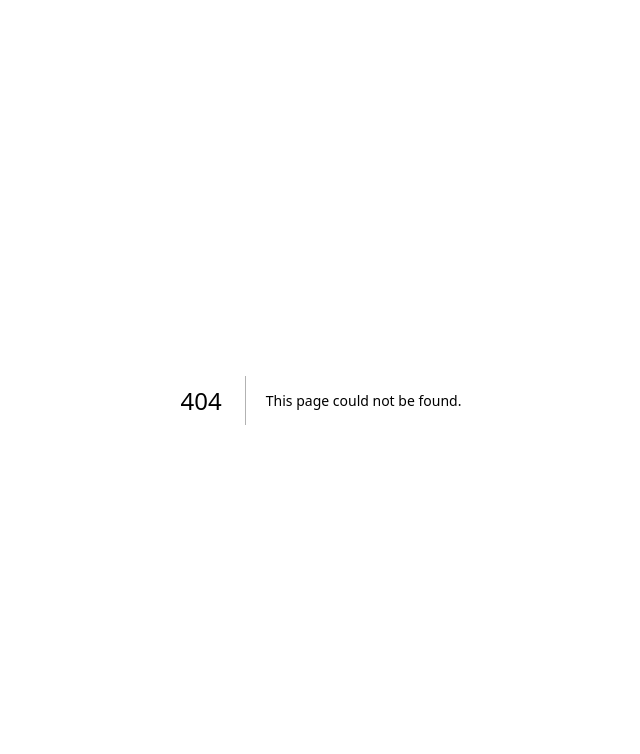
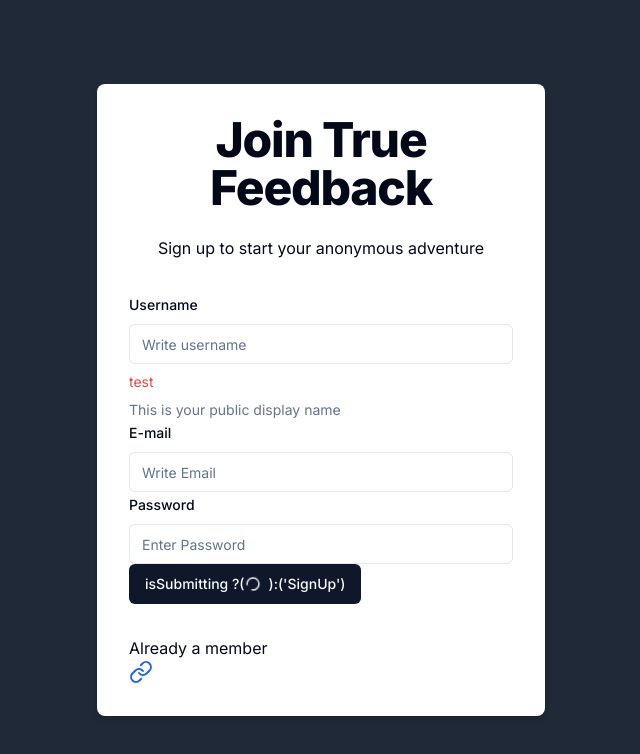
Before and after one commit to parxm/Blind-Text, a Next.js app: page /sign-up in a window 1280 px wide. Before the commit this address had no page. Shown: the top 754 px of the page, without its empty margins (319-959 px from the left). Built offline with nearby package versions, Linux system fonts and the light colour scheme.

Commit message:
designed Signup page

```diff
--- a/src/app/(auth)/sign-in/page.tsx
+++ b/src/app/(auth)/sign-in/page.tsx
@@ -1,81 +1,9 @@
-import { useToast } from "@/components/ui/use-toast";
-import { signUpSchema } from "@/schemas/signUpSchema";
-import { ApiResponse } from "@/types/ApiResponse";
-import { zodResolver } from "@hookform/resolvers/zod";
-import axios, { AxiosError } from "axios";
-import { useRouter } from "next/navigation";
-import { useEffect, useState } from "react";
-import { useForm } from "react-hook-form";
-import { useDebounceValue } from "usehooks-ts";
-import * as z from "zod";
+import React from 'react'
 
 const page = () => {
-  const [username, setusername] = useState("");
-  const [usernamemessage, setusernamemessage] = useState("");
-  const [ischeckingusername, setischeckingusername] = useState(false);
-  const [issubmitting, setissubmitting] = useState(false);
+  return (
+    <div>Sign-In page</div>
+  )
+}
 
-  const debouncedUsername = useDebounceValue(username, 300);
-
-  const { toast } = useToast();
-  const router = useRouter();
-
-  //zod implementation
-
-  const form = useForm<z.infer<typeof signUpSchema>>({
-    resolver: zodResolver(signUpSchema),
-    defaultValues: {
-      username: "",
-      email: "",
-      password: "",
-    },
-  });
-  useEffect(() => {
-    const checkusernameUnique = async () => {
-      if (debouncedUsername) {
-        setischeckingusername(true);
-        setusernamemessage("");
-        try {
-          const response = await axios.get(
-            `/api/check-username-unique?username=${debouncedUsername}`
-          );
-          setusernamemessage(response.data.message);
-        } catch (error) {
-          const axiosError = error as AxiosError<ApiResponse>;
-          setusernamemessage(
-            axiosError.response?.data.message ?? "Error Checking Username"
-          );
-        } finally {
-          setischeckingusername(false);
-        }
-      }
-    };
-    checkusernameUnique();
-  }, [debouncedUsername]);
-  const onSubmit = async (data: z.infer<typeof signUpSchema>) => {
-    setissubmitting(true);
-    try {
-      const response = await axios.post<ApiResponse>("/api/sign-up", data);
-      toast({
-        title: "Success",
-        description: response.data.message,
-      });
-      router.replace(`/verify/${username}`);
-      setissubmitting(false);
-    } catch (error) {
-      console.error("Error in Signup of user", error);
-      const axiosError = error as AxiosError<ApiResponse>;
-      let errorMessage = axiosError.response?.data.message;
-      toast({
-        title: "sign-up failed",
-        description: errorMessage,
-        variant: "destructive",
-      });
-      setissubmitting(false);
-    }
-  };
-
-  return <div>page</div>;
-};
-
-export default page;
+export default page
--- /dev/null
+++ b/src/app/(auth)/sign-up/page.tsx
@@ -0,0 +1,195 @@
+"use client";
+
+import { ApiResponse } from "@/types/ApiResponse";
+import { zodResolver } from "@hookform/resolvers/zod";
+import { useEffect, useState } from "react";
+import { useForm } from "react-hook-form";
+import { useDebounceCallback, useDebounceValue } from "usehooks-ts";
+import * as z from "zod";
+import { Button } from "@/components/ui/button";
+
+import {
+  Form,
+  FormControl,
+  FormDescription,
+  FormField,
+  FormItem,
+  FormLabel,
+  FormMessage,
+} from "@/components/ui/form";
+import { useToast } from "@/components/ui/use-toast";
+import { signUpSchema } from "@/schemas/signUpSchema";
+import axios, { AxiosError } from "axios";
+import { useRouter } from "next/navigation";
+import { Input } from "@/components/ui/input";
+import { Link, Loader, Loader2 } from "lucide-react";
+
+export default function SignUpForm() {
+  const [username, setUsername] = useState("");
+  const [usernameMessage, setUsernameMessage] = useState("");
+  const [isCheckingUsername, setIsCheckingUsername] = useState(false);
+  const [isSubmitting, setIsSubmitting] = useState(false);
+  const debounced= useDebounceCallback(setUsername, 300);
+
+  const router = useRouter();
+  const { toast } = useToast();
+
+  const form = useForm<z.infer<typeof signUpSchema>>({
+    resolver: zodResolver(signUpSchema),
+    defaultValues: {
+      username: "",
+      email: "",
+      password: "",
+    },
+  });
+
+  useEffect(() => {
+    const checkUsernameUnique = async () => {
+      if (username) {
+        setIsCheckingUsername(true);
+        setUsernameMessage(""); // Reset message
+        try {
+          const response = await axios.get<ApiResponse>(
+            `/api/check-username-unique?username=${username}`
+          );
+
+          setUsernameMessage( response.data.message as string);
+        } catch (error) {
+          const axiosError = error as AxiosError<ApiResponse>;
+          setUsernameMessage(
+            axiosError.response?.data.message ?? "Error checking username"
+          );
+        } finally {
+          setIsCheckingUsername(false);
+        }
+      }
+    };
+    checkUsernameUnique();
+  }, [username]);
+
+  const onSubmit = async (data: z.infer<typeof signUpSchema>) => {
+    setIsSubmitting(true);
+    try {
+      const response = await axios.post<ApiResponse>("/api/sign-up", data);
+
+      toast({
+        title: "Success",
+        description: response.data.message,
+      });
+
+      router.replace(`/verify/${username}`);
+
+      setIsSubmitting(false);
+    } catch (error) {
+      console.error("Error during sign-up:", error);
+
+      const axiosError = error as AxiosError<ApiResponse>;
+
+      // Default error message
+      let errorMessage = axiosError.response?.data.message;
+      ("There was a problem with your sign-up. Please try again.");
+
+      toast({
+        title: "Sign Up Failed",
+        description: errorMessage,
+        variant: "destructive",
+      });
+
+      setIsSubmitting(false);
+    }
+  };
+
+  return (
+    <div className="flex justify-center items-center min-h-screen bg-gray-800">
+      <div className="w-full max-w-md p-8 space-y-8 bg-white rounded-lg shadow-md">
+        <div className="text-center">
+          <h1 className="text-4xl font-extrabold tracking-tight lg:text-5xl mb-6">
+            Join True Feedback
+          </h1>
+          <p className="mb-4">Sign up to start your anonymous adventure</p>
+        </div>
+        <Form {...form}>
+          <form onSubmit={form.handleSubmit(onSubmit)}>
+            <FormField
+              control={form.control}
+              name="username"
+              render={({ field }) => (
+                <FormItem>
+                  <FormLabel>Username</FormLabel>
+                  <FormControl>
+                    <Input
+                      placeholder="Write username"
+                      {...field}
+                      onChange={(e) => {
+                        field.onChange(e);
+                        debounced(e.target.value);
+                      }}
+                    />
+
+                  </FormControl>
+                  {isCheckingUsername && <Loader2 className="animate-spin"/>}
+                  <p className={`text-sm ${usernameMessage==="Username is unique"?'text-green-500':'text-red-500'}`}> test {username}</p>
+
+                  <FormDescription>
+                    This is your public display name
+                  </FormDescription>
+                  <FormMessage />
+                </FormItem>
+              )}
+            />
+
+            <FormField
+              control={form.control}
+              name="email"
+              render={({ field }) => (
+                <FormItem>
+                  <FormLabel>E-mail</FormLabel>
+                  <FormControl>
+                    <Input placeholder="Write Email" {...field} />
+                  </FormControl>
+
+                  <FormMessage />
+                </FormItem>
+              )}
+            />
+
+            <FormField
+              control={form.control}
+              name="password"
+              render={({ field }) => (
+                <FormItem>
+                  <FormLabel>Password</FormLabel>
+                  <FormControl>
+                    <Input
+                      type="password"
+                      placeholder="Enter Password"
+                      {...field}
+                    />
+                  </FormControl>
+                  <FormMessage />
+                </FormItem>
+              )}
+            />
+            <Button type="submit" disabled={isSubmitting}>
+              isSubmitting ?(
+              <>
+                <Loader2 className="mr-2 h-4 w-4 animate-spin" />
+              </>
+              ):('SignUp')
+            </Button>
+          </form>
+        </Form>
+        <div className="text-center-mt-4">
+          <p>
+            Already a member{""}
+            <Link
+              href="/sign-in"
+              className="text-blue-600 hover:text-blue-800"
+              Sign-in
+            ></Link>
+          </p>
+        </div>
+      </div>
+    </div>
+  );
+}
--- /dev/null
+++ b/src/components/ui/input.tsx
@@ -0,0 +1,25 @@
+import * as React from "react"
+
+import { cn } from "@/lib/utils"
+
+export interface InputProps
+  extends React.InputHTMLAttributes<HTMLInputElement> {}
+
+const Input = React.forwardRef<HTMLInputElement, InputProps>(
+  ({ className, type, ...props }, ref) => {
+    return (
+      <input
+        type={type}
+        className={cn(
+          "flex h-10 w-full rounded-md border border-input bg-background px-3 py-2 text-sm ring-offset-background file:border-0 file:bg-transparent file:text-sm file:font-medium placeholder:text-muted-foreground focus-visible:outline-none focus-visible:ring-2 focus-visible:ring-ring focus-visible:ring-offset-2 disabled:cursor-not-allowed disabled:opacity-50",
+          className
+        )}
+        ref={ref}
+        {...props}
+      />
+    )
+  }
+)
+Input.displayName = "Input"
+
+export { Input }
```
